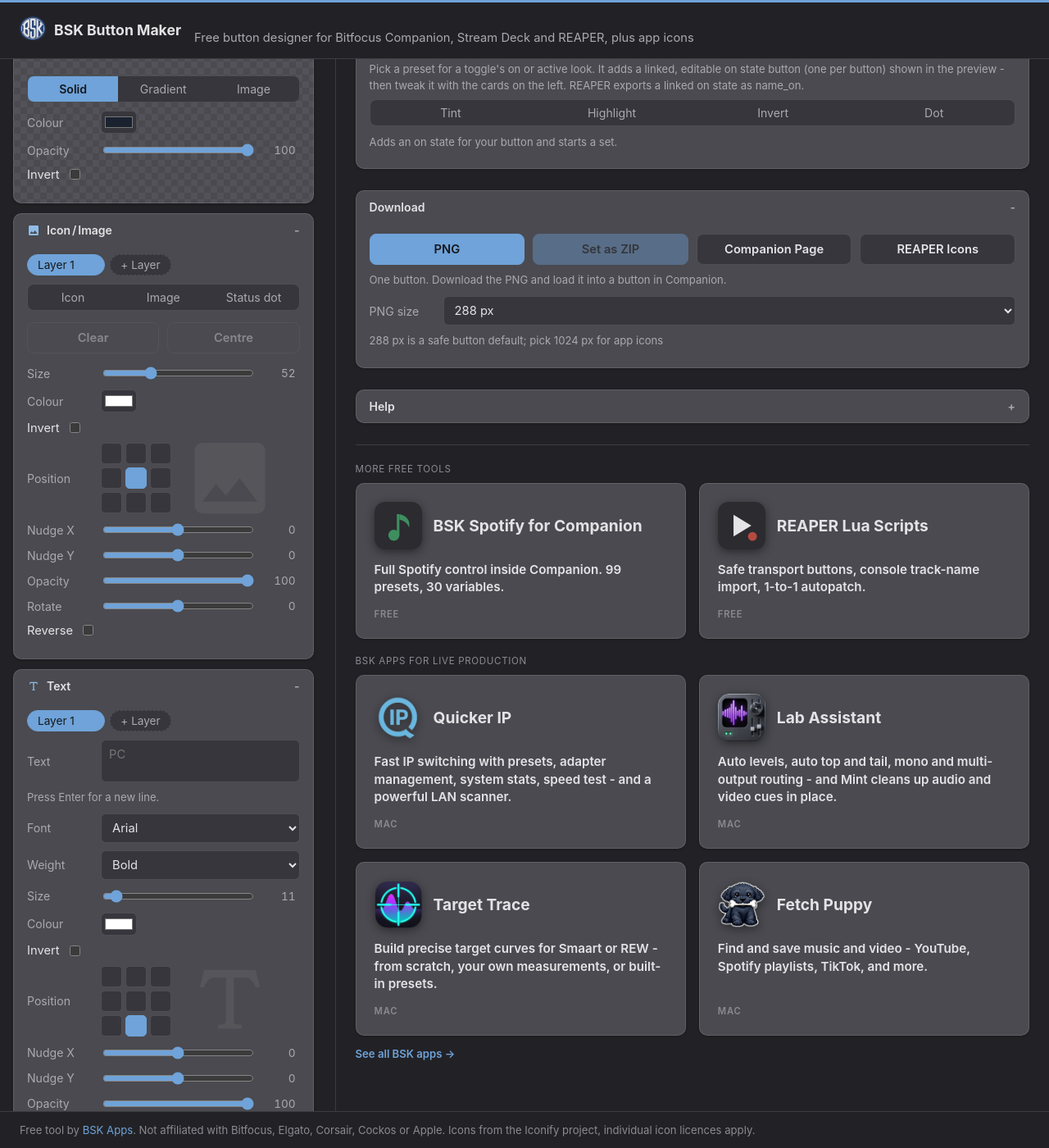
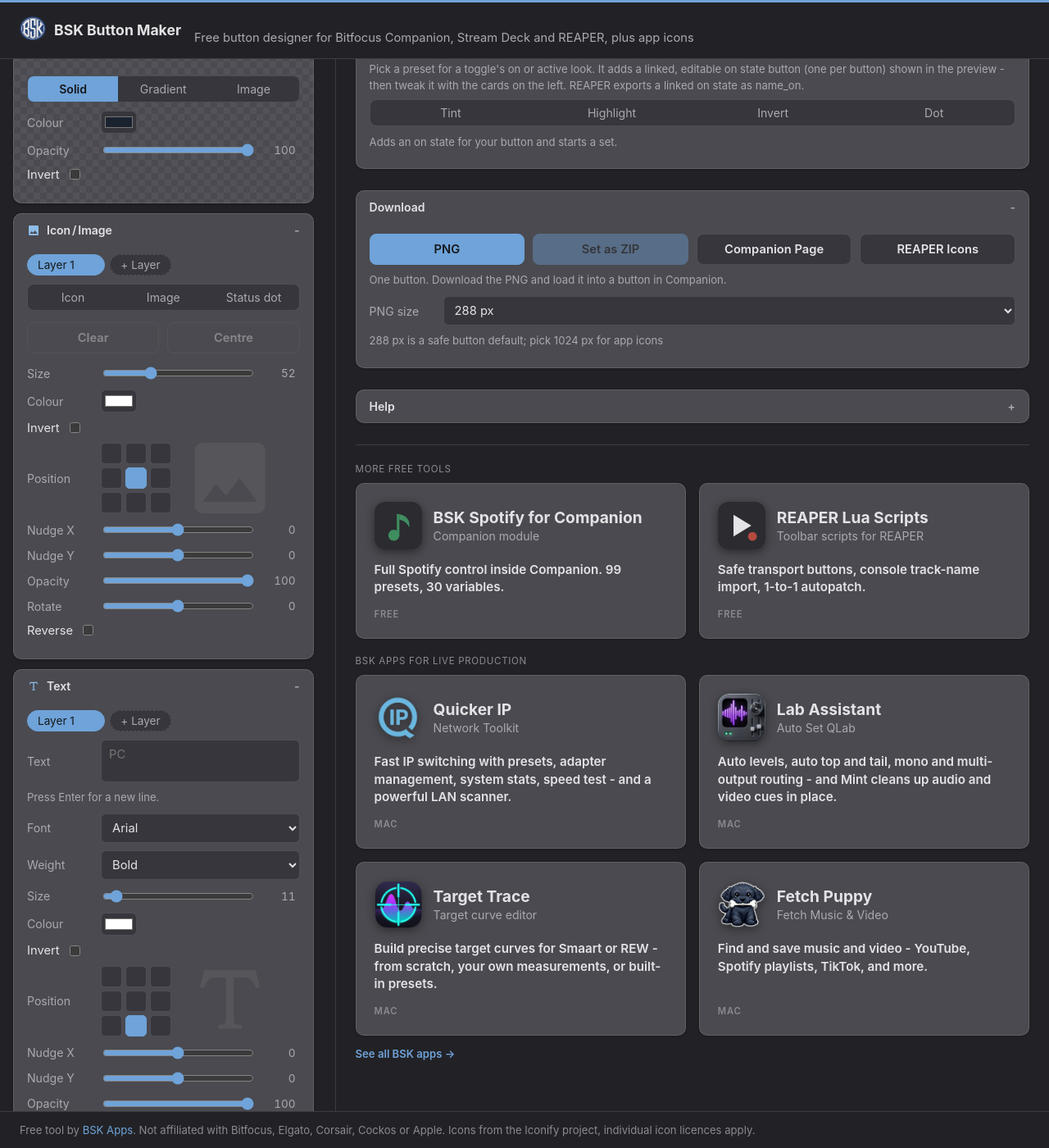
Before and after one commit to BSKapps/bskapps.github.io, a Jekyll site: the page buttonmaker/index.html, which Jekyll copies as it is, in a window 1280 px wide and 1400 px high, scrolled down 993 px. Shown: the whole window at 82% size. Built offline with Jekyll 4.4.1, drawn with Linux system fonts in a browser that asks for light colours.

Commit message:
Button Maker: restore subtitles on in-house ad tiles to mirror homepage cards (v115)

```diff
--- a/buttonmaker/css/style.css
+++ b/buttonmaker/css/style.css
@@ -982,6 +982,13 @@
   color: var(--heading);
 }
 
+.bsk-tile-sub {
+  margin: 2px 0 0;
+  font-size: 0.88rem;
+  line-height: 1.3;
+  color: var(--muted);
+}
+
 .bsk-tile-line {
   margin: 14px 0 16px;
   font-size: 0.95rem;
--- a/buttonmaker/index.html
+++ b/buttonmaker/index.html
@@ -4,7 +4,7 @@
 <meta charset="UTF-8">
 <meta http-equiv="Content-Security-Policy" content="default-src 'self'; script-src 'self' https://static.cloudflareinsights.com; style-src 'self' 'unsafe-inline' https://fonts.googleapis.com; font-src https://fonts.gstatic.com; img-src 'self' data: https://api.iconify.design https://bskapps.com; connect-src 'self' https://api.iconify.design https://cloudflareinsights.com; object-src 'none'; base-uri 'self'">
 <meta name="viewport" content="width=device-width, initial-scale=1.0">
-<meta name="bm-version" content="114">
+<meta name="bm-version" content="115">
 <title>BSK Button Maker - Free Companion, Stream Deck, REAPER and App Icon Designer</title>
 <meta name="description" content="Free button designer for Bitfocus Companion, Stream Deck and REAPER toolbars, plus app icons. Icon library, presets, button sets, PNG, Companion page and REAPER toolbar export.">
 <meta property="og:title" content="BSK Button Maker">
@@ -41,7 +41,7 @@
 <link rel="preconnect" href="https://fonts.googleapis.com">
 <link rel="preconnect" href="https://fonts.gstatic.com" crossorigin>
 <link href="https://fonts.googleapis.com/css2?family=Inter:wght@400;600;700;800&family=Oswald:wght@400;500;600;700&family=Bebas+Neue&family=Montserrat:wght@400;600;700;800&family=Roboto+Condensed:wght@400;700&family=JetBrains+Mono:wght@400;500;700;800&family=Archivo+Black&family=Nunito:wght@400;600;700;800&display=swap" rel="stylesheet">
-<link rel="stylesheet" href="css/style.css?v=114">
+<link rel="stylesheet" href="css/style.css?v=115">
 </head>
 <body>
 <header class="app-header">
@@ -315,7 +315,10 @@
         <a class="bsk-tile" href="https://bskapps.com/tools/companion/">
           <div class="bsk-tile-head">
             <img src="https://bskapps.com/images/spotify-module-icon.svg" alt="BSK Spotify for Companion" width="58" height="58">
+            <div>
               <h3>BSK Spotify for Companion</h3>
+              <p class="bsk-tile-sub">Companion module</p>
+            </div>
           </div>
           <p class="bsk-tile-line">Full Spotify control inside Companion. 99 presets, 30 variables.</p>
           <span class="bsk-tile-meta">Free</span>
@@ -323,7 +326,10 @@
         <a class="bsk-tile" href="https://bskapps.com/tools/reaper/">
           <div class="bsk-tile-head">
             <img src="https://bskapps.com/images/reaper-scripts-icon.svg" alt="REAPER Lua Scripts" width="58" height="58">
+            <div>
               <h3>REAPER Lua Scripts</h3>
+              <p class="bsk-tile-sub">Toolbar scripts for REAPER</p>
+            </div>
           </div>
           <p class="bsk-tile-line">Safe transport buttons, console track-name import, 1-to-1 autopatch.</p>
           <span class="bsk-tile-meta">Free</span>
@@ -335,7 +341,10 @@
         <a class="bsk-tile" href="https://bskapps.com/quickerip/">
           <div class="bsk-tile-head">
             <img src="https://bskapps.com/images/quickip-icon.png" alt="Quicker IP" width="58" height="58">
+            <div>
               <h3>Quicker IP</h3>
+              <p class="bsk-tile-sub">Network Toolkit</p>
+            </div>
           </div>
           <p class="bsk-tile-line">Fast IP switching with presets, adapter management, system stats, speed test - and a powerful LAN scanner.</p>
           <span class="bsk-tile-meta">Mac</span>
@@ -343,7 +352,10 @@
         <a class="bsk-tile" href="https://bskapps.com/labassistant/">
           <div class="bsk-tile-head">
             <img src="https://bskapps.com/images/labassistant-icon.png" alt="Lab Assistant" width="58" height="58">
+            <div>
               <h3>Lab Assistant</h3>
+              <p class="bsk-tile-sub">Auto Set QLab</p>
+            </div>
           </div>
           <p class="bsk-tile-line">Auto levels, auto top and tail, mono and multi-output routing - and Mint cleans up audio and video cues in place.</p>
           <span class="bsk-tile-meta">Mac</span>
@@ -351,7 +363,10 @@
         <a class="bsk-tile" href="https://bskapps.com/targettrace/">
           <div class="bsk-tile-head">
             <img src="https://bskapps.com/images/targettrace-icon.png" alt="Target Trace" width="58" height="58">
+            <div>
               <h3>Target Trace</h3>
+              <p class="bsk-tile-sub">Target curve editor</p>
+            </div>
           </div>
           <p class="bsk-tile-line">Build precise target curves for Smaart or REW - from scratch, your own measurements, or built-in presets.</p>
           <span class="bsk-tile-meta">Mac</span>
@@ -359,7 +374,10 @@
         <a class="bsk-tile" href="https://bskapps.com/fetchpuppy/">
           <div class="bsk-tile-head">
             <img src="https://bskapps.com/images/fetchpuppy-icon.png" alt="Fetch Puppy" width="58" height="58">
+            <div>
               <h3>Fetch Puppy</h3>
+              <p class="bsk-tile-sub">Fetch Music &amp; Video</p>
+            </div>
           </div>
           <p class="bsk-tile-line">Find and save music and video - YouTube, Spotify playlists, TikTok, and more.</p>
           <span class="bsk-tile-meta">Mac</span>
@@ -398,7 +416,7 @@
   <p>Free tool by <a href="https://bskapps.com">BSK Apps</a>. Not affiliated with Bitfocus, Elgato, Corsair, Cockos or Apple. Icons from the Iconify project, individual icon licences apply.</p>
 </footer>
 
-<script src="vendor/jszip.min.js?v=114"></script>
-<script type="module" src="js/app.js?v=114"></script>
+<script src="vendor/jszip.min.js?v=115"></script>
+<script type="module" src="js/app.js?v=115"></script>
 </body>
 </html>
--- a/buttonmaker/js/icons.js
+++ b/buttonmaker/js/icons.js
@@ -1,4 +1,4 @@
-import { state, emit, editTargets } from './state.js?v=114';
+import { state, emit, editTargets } from './state.js?v=115';
 
 const API = 'https://api.iconify.design';
 
--- a/buttonmaker/js/renderer.js
+++ b/buttonmaker/js/renderer.js
@@ -1,4 +1,4 @@
-import { invertHex } from './color.js?v=114';
+import { invertHex } from './color.js?v=115';
 
 const imageCache = new Map();
 const CACHE_MAX = 80;
--- a/buttonmaker/js/series.js
+++ b/buttonmaker/js/series.js
@@ -1,4 +1,4 @@
-import { state, deepClone } from './state.js?v=114';
+import { state, deepClone } from './state.js?v=115';
 
 export function hasToken(design) {
   return design.texts.some((t) => t.value && (t.value.includes('{n}') || t.value.includes('{label}')));
--- a/buttonmaker/js/state.js
+++ b/buttonmaker/js/state.js
@@ -1,4 +1,4 @@
-export const APP_VERSION = '114';
+export const APP_VERSION = '115';
 
 export function defaultTextLayer() {
   return {
--- a/buttonmaker/js/ui.js
+++ b/buttonmaker/js/ui.js
@@ -1,6 +1,6 @@
-import { state, emit, deepClone, defaultDesign, defaultTextLayer, defaultIconLayer, dotLayer, defaultSeries, editTarget, editTargets, primarySelection, buttonCount } from './state.js?v=114';
-import { triggerIconUpload } from './icons.js?v=114';
-import { seriesVariants, numberSet } from './series.js?v=114';
+import { state, emit, deepClone, defaultDesign, defaultTextLayer, defaultIconLayer, dotLayer, defaultSeries, editTarget, editTargets, primarySelection, buttonCount } from './state.js?v=115';
+import { triggerIconUpload } from './icons.js?v=115';
+import { seriesVariants, numberSet } from './series.js?v=115';
 
 const selectionSnapshots = new Map();
 const materializedHere = new Set();
```
Also changed, not shown: buttonmaker/js/app.js (+9 -9 lines), buttonmaker/js/effects.js (+4 -4 lines), buttonmaker/js/export.js (+5 -5 lines), buttonmaker/js/presets.js (+5 -5 lines). Lines whose indentation alone changed are shown as unchanged.
